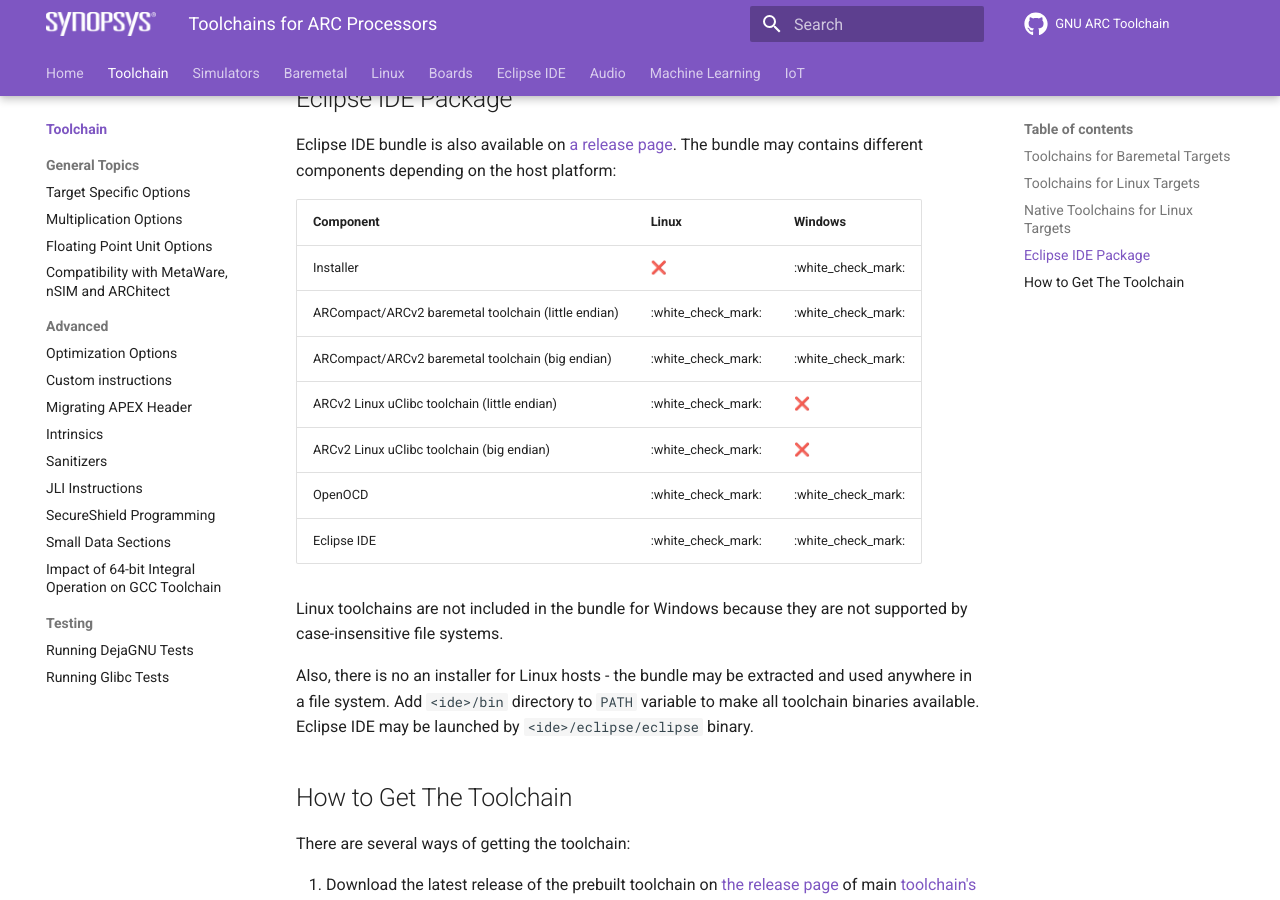
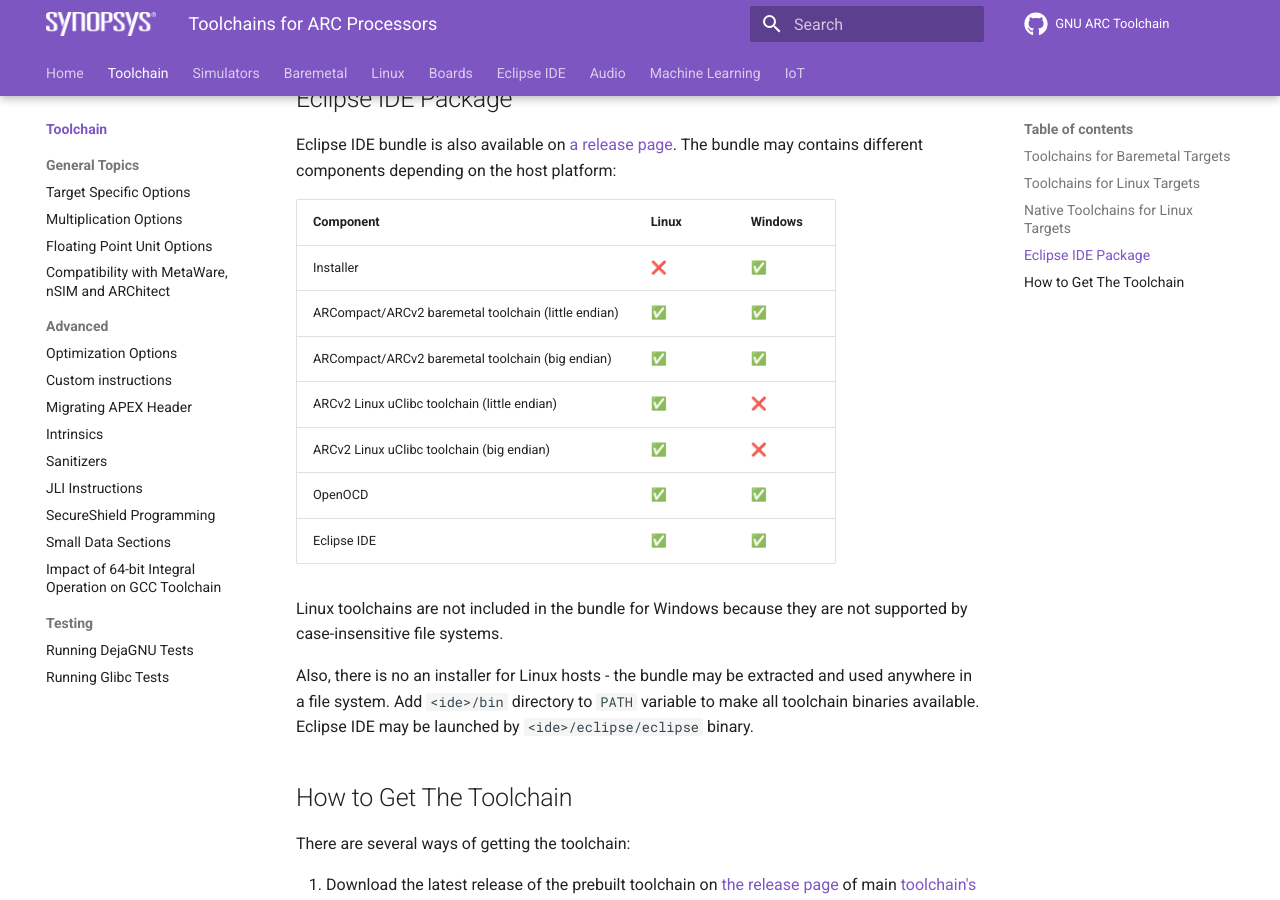
Before and after one commit to foss-for-synopsys-dwc-arc-processors/documentation, an MkDocs documentation site: the page built from docs/toolchain/index.md, in a window 1280 px wide and 900 px high, scrolled down 1775 px. Built offline with MkDocs 1.6.1 and Material for MkDocs 9.7.7, drawn with Linux system fonts in a browser that asks for light colours; comment, search, counter and statistics services are not loaded; the version menu is left out; some of the changed lines change nothing that is shown.

Commit message:
toolchain: Fix missing images

```diff
--- a/docs/toolchain/index.md
+++ b/docs/toolchain/index.md
@@ -64,15 +64,15 @@
 Eclipse IDE bundle is also available on [a release page](https://github.com/foss-for-synopsys-dwc-arc-processors/toolchain/releases).
 The bundle may contains different components depending on the host platform:
 
-| Component  | Linux | Windows |
-| --- | --- | --- |
-| Installer | ❌ | :white_check_mark: |
-| ARCompact/ARCv2 baremetal toolchain (little endian) | :white_check_mark: | :white_check_mark: |
-| ARCompact/ARCv2 baremetal toolchain (big endian) | :white_check_mark: | :white_check_mark: |
-| ARCv2 Linux uClibc toolchain (little endian) | :white_check_mark: | ❌ |
-| ARCv2 Linux uClibc toolchain (big endian) | :white_check_mark: | ❌ |
-| OpenOCD | :white_check_mark: | :white_check_mark: |
-| Eclipse IDE | :white_check_mark: | :white_check_mark: |
+| Component                                           | Linux | Windows |
+|-----------------------------------------------------|-------|---------|
+| Installer                                           | ❌     | ✅       |
+| ARCompact/ARCv2 baremetal toolchain (little endian) | ✅     | ✅       |
+| ARCompact/ARCv2 baremetal toolchain (big endian)    | ✅     | ✅       |
+| ARCv2 Linux uClibc toolchain (little endian)        | ✅     | ❌       |
+| ARCv2 Linux uClibc toolchain (big endian)           | ✅     | ❌       |
+| OpenOCD                                             | ✅     | ✅       |
+| Eclipse IDE                                         | ✅     | ✅       |
 
 Linux toolchains are not included in the bundle for Windows because they are not
 supported by case-insensitive file systems.
```
